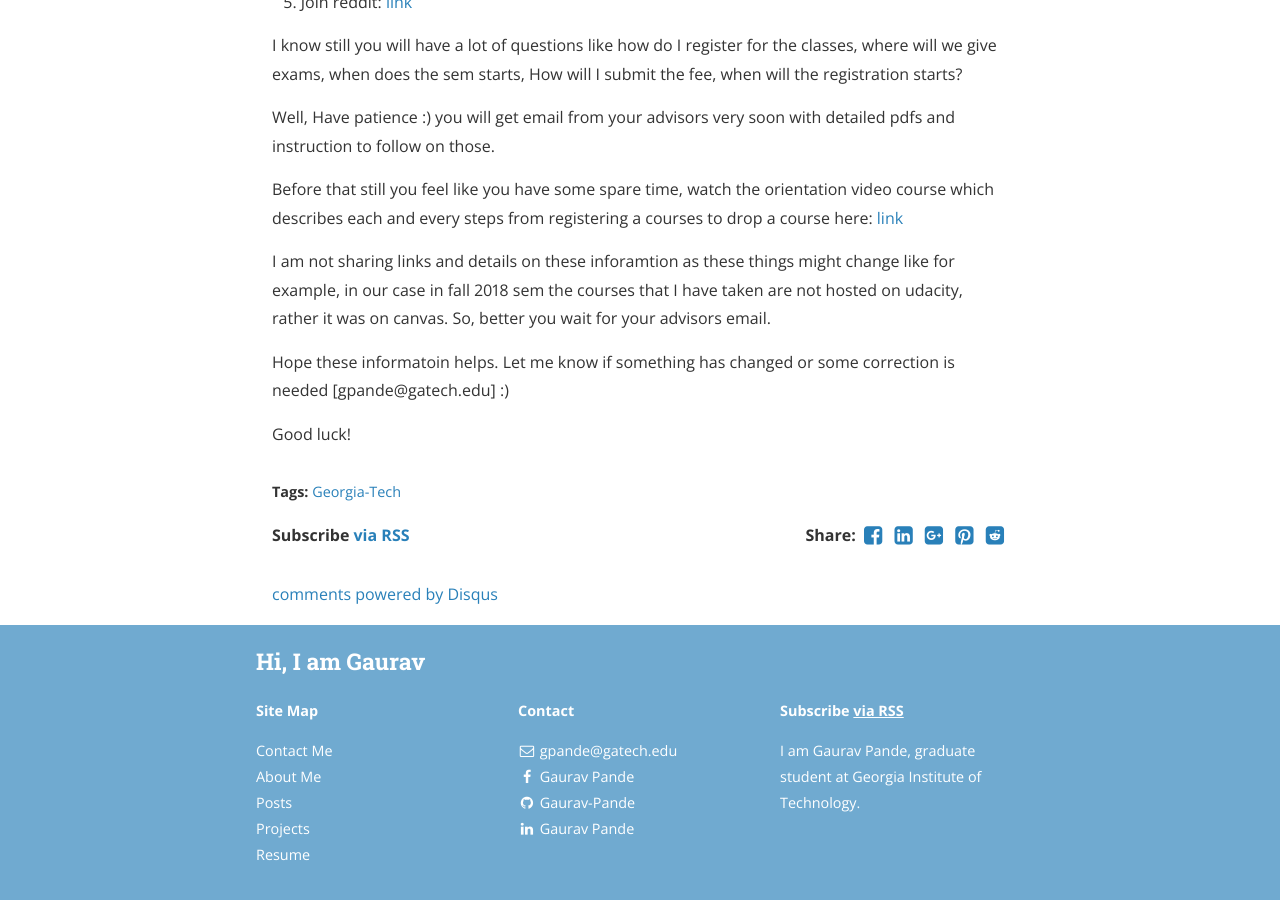
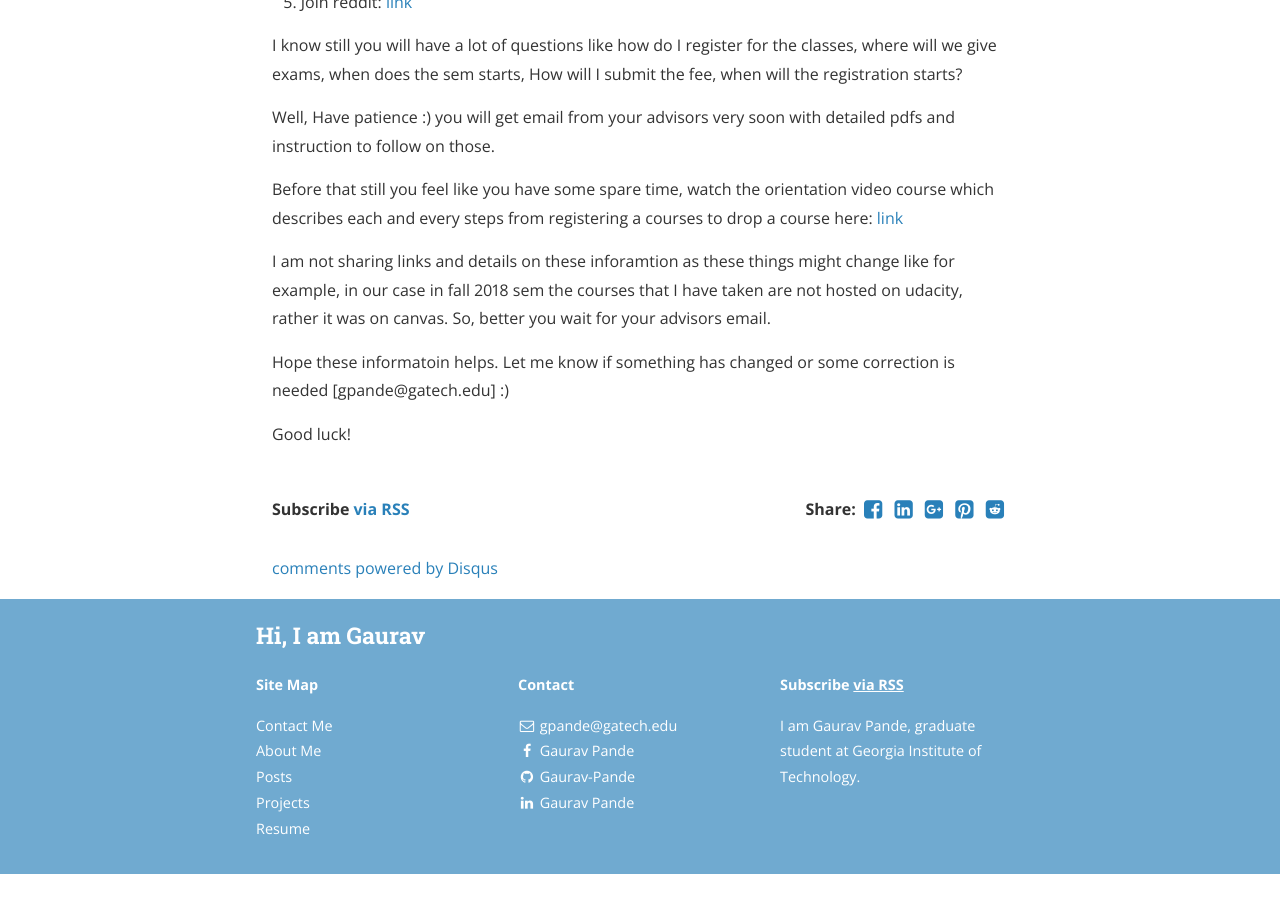
Before and after one commit to Gaurav-Pande/gaurav-pande.github.io, a Jekyll site: the page built from _posts/2018-08-30-getting-started-with-omscs.md, in a window 1280 px wide and 900 px high, scrolled down 3625 px. Built offline with Jekyll 4.4.1, drawn with Linux system fonts in a browser that asks for light colours; nearby versions of some CDN libraries; comment, search, counter and statistics services are not loaded; a style sheet for code colours, icons or effects is not loaded; after the commit the page ends 4499 px from its top, so only the background shows below that.

Commit message:
Update 2018-08-30-getting-started-with-omscs.md

```diff
--- a/_posts/2018-08-30-getting-started-with-omscs.md
+++ b/_posts/2018-08-30-getting-started-with-omscs.md
@@ -1,12 +1,13 @@
 ---
+
 published: true
 layout: post
 date: 2018-08-30T08:43:59.000Z
 author: Gaurav Pande
 categories: Georgia-Tech
-tag: Georgia-Tech
 cover: /assets/gatech.jpg
 title: Getting Started With Gatech
+
 ---
 
 
```
